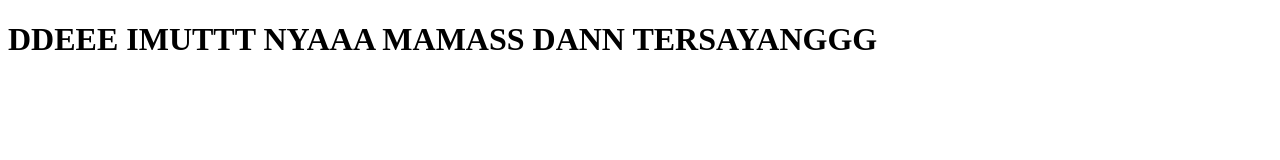
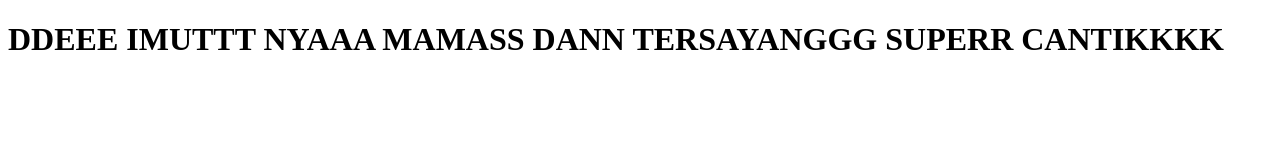
Before and after one commit to rynnold/projekpkl, a plain HTML site: page index.html in a window 1280 px wide. Drawn offline with Linux system fonts and the light colour scheme.

Commit message:
dde imut

```diff
--- a/index.html
+++ b/index.html
@@ -6,6 +6,6 @@
     <title>Document</title>
 </head>
 <body>
-    <h1>DDEEE IMUTTT NYAAA MAMASS DANN TERSAYANGGG</h1>
+    <h1>DDEEE IMUTTT NYAAA MAMASS DANN TERSAYANGGG SUPERR CANTIKKKK</h1>
 </body>
 </html>
```
